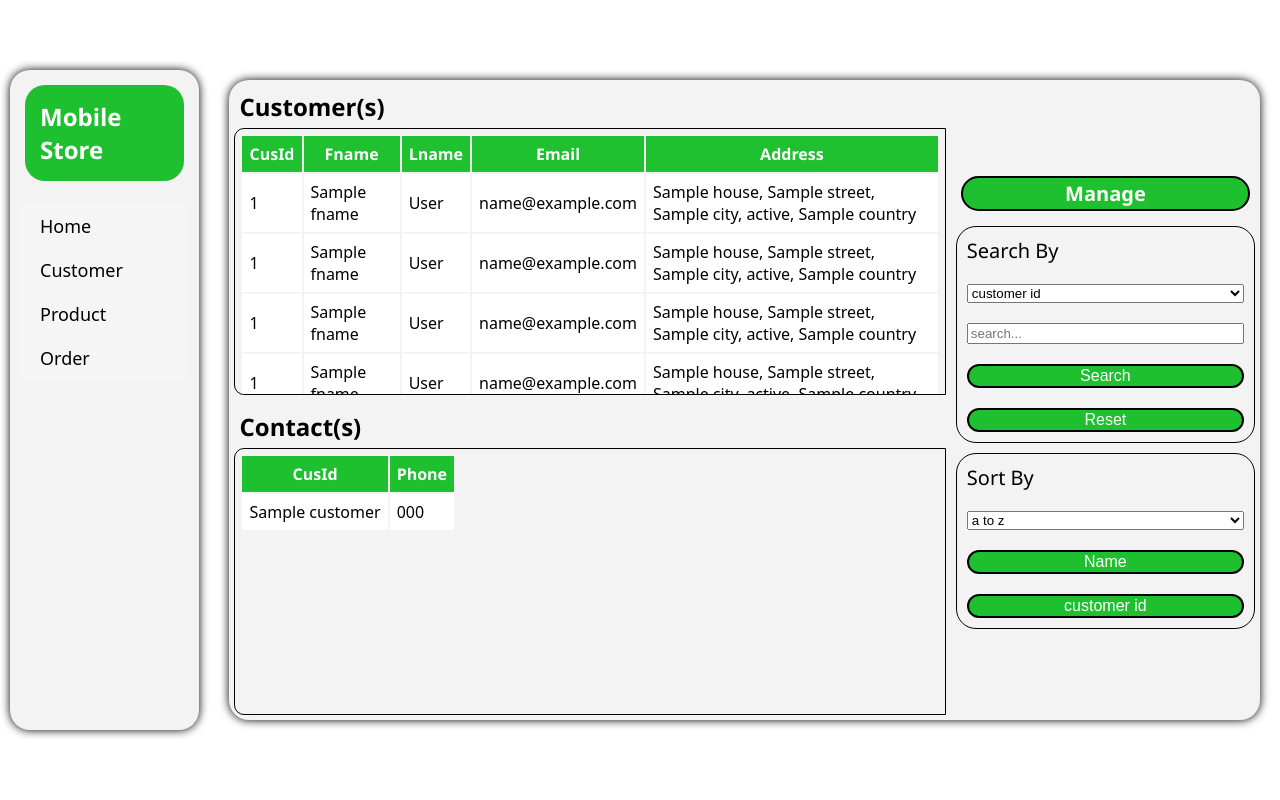
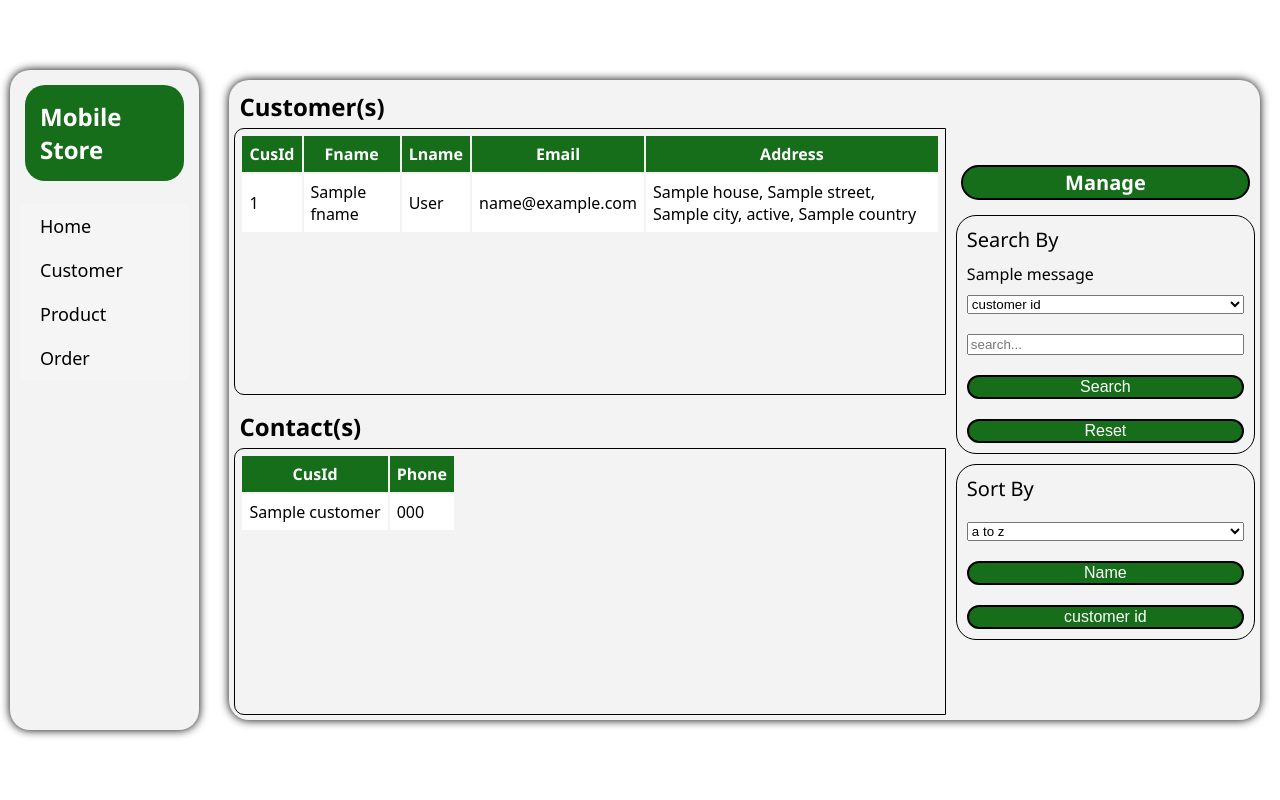
Before and after one commit to Harshsikarwar/mobile_store, a Django app: template store/templates/store/customer.html in a window 1280 px wide. Run offline with Django 3.2, Linux system fonts and the light colour scheme; the template is opened without the code that fills it: most values are stand-ins (such as "Sample title", 1, 10 or a date in 2020); one stand-in notice (Sample message) is shown.

Commit message:
dashbord work done

```diff
--- a/static/index.css
+++ b/static/index.css
@@ -44,7 +44,7 @@ body{
 }
 
 .titleBox{
-    background-color: rgba(17, 190, 37, 0.943);
+    background-color: rgba(10, 103, 13, 0.943);
     border-radius: 20px;
     margin: 5px;
     color: white;
@@ -107,6 +107,11 @@ li{
     color: black;
 }
 
+p{
+    font-family: 'Segoe UI', Tahoma, Geneva, Verdana, sans-serif;
+    margin: 0px 0px 0px 10px;
+}
+
 #option:hover{
     background-color: rgb(228, 228, 228);
     color: white;
@@ -142,7 +147,7 @@ li{
 }
 
 #totalText{
-    color: rgba(17, 190, 37, 0.943);
+    color: rgba(10, 103, 13, 0.943);
     font-weight: 800;
     font-size: 36;
 }
@@ -157,7 +162,7 @@ li{
 button{
     font-size: 16px;
     color: white;
-    background-color: rgba(17, 190, 37, 0.943);
+    background-color: rgba(10, 103, 13, 0.943);
     border-radius: 20px;
     border-style: solid;
     margin-left: 10px;
@@ -165,7 +170,7 @@ button{
 }
 
 button:hover{
-    background-color: rgba(14, 168, 32, 0.943);
+    box-shadow: 0px 0px 10px 0px black;
 }
 
 #myChart{
@@ -180,7 +185,7 @@ button:hover{
     margin: 5px;
     padding: 10px;
     color: white;
-    background-color: rgba(17, 190, 37, 0.943);
+    background-color: rgba(10, 103, 13, 0.943);
     border-radius: 20px;
     width: 98%;
 }
@@ -218,7 +223,7 @@ th,td{
     padding: 7px;
 }
 th{
-    background-color: rgba(17, 190, 37, 0.943);
+    background-color: rgba(10, 103, 13, 0.943);
     color: white;
     font-family: 'Segoe UI', Tahoma, Geneva, Verdana, sans-serif;
     font-weight: 600;
@@ -229,6 +234,12 @@ td{
     font-family:system-ui, -apple-system, BlinkMacSystemFont, 'Segoe UI', Roboto, Oxygen, Ubuntu, Cantarell, 'Open Sans', 'Helvetica Neue', sans-serif;
     font-weight: 400;
     margin: 0px;
+    transition: all 0.2s ease-in-out;
+}
+
+td:hover{
+    box-shadow: 0px 0px 5px 1px black;
+    cursor:pointer ;
 }
 
 .curdBox{
@@ -248,7 +259,7 @@ td{
 
 .manageBtn{
     font-size: 20px;
-    background-color: rgba(17, 190, 37, 0.943);
+    background-color: rgba(10, 103, 13, 0.943);
     color: white;
     font-family: 'Segoe UI', Tahoma, Geneva, Verdana, sans-serif;
     font-weight: 600;
--- a/store/templates/store/customer.html
+++ b/store/templates/store/customer.html
@@ -13,30 +13,6 @@
                 <th>Address</th>
             </tr>
             {% for customer in customers %}
-            <tr>
-                <td>{{customer.customerId}}</td>
-                <td>{{customer.fname}}</td>
-                <td>{{customer.lname}}</td>
-                <td>{{customer.email}}</td>
-                <td>{{customer.house}}, {{customer.street}},
-                    {{customer.city}}, {{customer.state}}, {{customer.country}}</td>
-            </tr>
-            <tr>
-                <td>{{customer.customerId}}</td>
-                <td>{{customer.fname}}</td>
-                <td>{{customer.lname}}</td>
-                <td>{{customer.email}}</td>
-                <td>{{customer.house}}, {{customer.street}},
-                    {{customer.city}}, {{customer.state}}, {{customer.country}}</td>
-            </tr>
-            <tr>
-                <td>{{customer.customerId}}</td>
-                <td>{{customer.fname}}</td>
-                <td>{{customer.lname}}</td>
-                <td>{{customer.email}}</td>
-                <td>{{customer.house}}, {{customer.street}},
-                    {{customer.city}}, {{customer.state}}, {{customer.country}}</td>
-            </tr>
             <tr>
                 <td>{{customer.customerId}}</td>
                 <td>{{customer.fname}}</td>
@@ -71,10 +47,15 @@
         <form class="column_form" method="post" action="/store/customer/">
             {% csrf_token %}
             <label>Search By</label>
+
+            {% for message in messages %}
+            <p>{{message}}</p>
+            {% endfor %}
+
             <select name="search_by" id="query">
                 <option value="customer_id">customer id</option>
                 <option value="fname">fname</option>
-                <option value="Lname">Lname</option>
+                <option value="lname">Lname</option>
                 <option value="email">email</option>
                 <option value="city">city</option>
                 <option value="state">state</option>
--- a/store/templates/store/home.html
+++ b/store/templates/store/home.html
@@ -24,7 +24,7 @@
                     datasets: [{
                         label: sortby,
                         data: data,
-                        backgroundColor: 'rgba(24, 171, 225, 0.94)',
+                        backgroundColor:'rgba(42, 159, 56, 0.56)',
                         borderColor: 'rgba(0, 0, 0, 1)',
                         borderWidth: 2,
                         tension: 0.4
--- a/store/templates/store/order.html
+++ b/store/templates/store/order.html
@@ -48,6 +48,11 @@
         <form class="column_form" method="post" action="/store/order/">
             {% csrf_token %}
             <label>Search By</label>
+
+            {% for message in messages %}
+            <p>{{message}}</p>
+            {% endfor %}
+
             <select name="search_by" id="query">
                 <option value="order_id">order id</option>
                 <option value="status">status</option>
--- a/store/templates/store/product.html
+++ b/store/templates/store/product.html
@@ -31,6 +31,11 @@
         <form class="column_form" method="post" action="/store/product/">
             {% csrf_token %}
             <label>Search By</label>
+
+            {% for message in messages %}
+            <p>{{message}}</p>
+            {% endfor %}
+
             <select name="search_by" id="query">
                 <option value="prod_id">prod id</option>
                 <option value="prod_name">prod name</option>
--- a/store/urls.py
+++ b/store/urls.py
@@ -1,5 +1,5 @@
 from django.urls import path
-from . import views
+from .storeView import views
 
 urlpatterns = [
     path("", views.welcome, name="welcome" ),
```
Also changed, not shown: store/storeView/views.py (renamed from store/views.py, +48 -5 lines), db.sqlite3, 1 other file.
